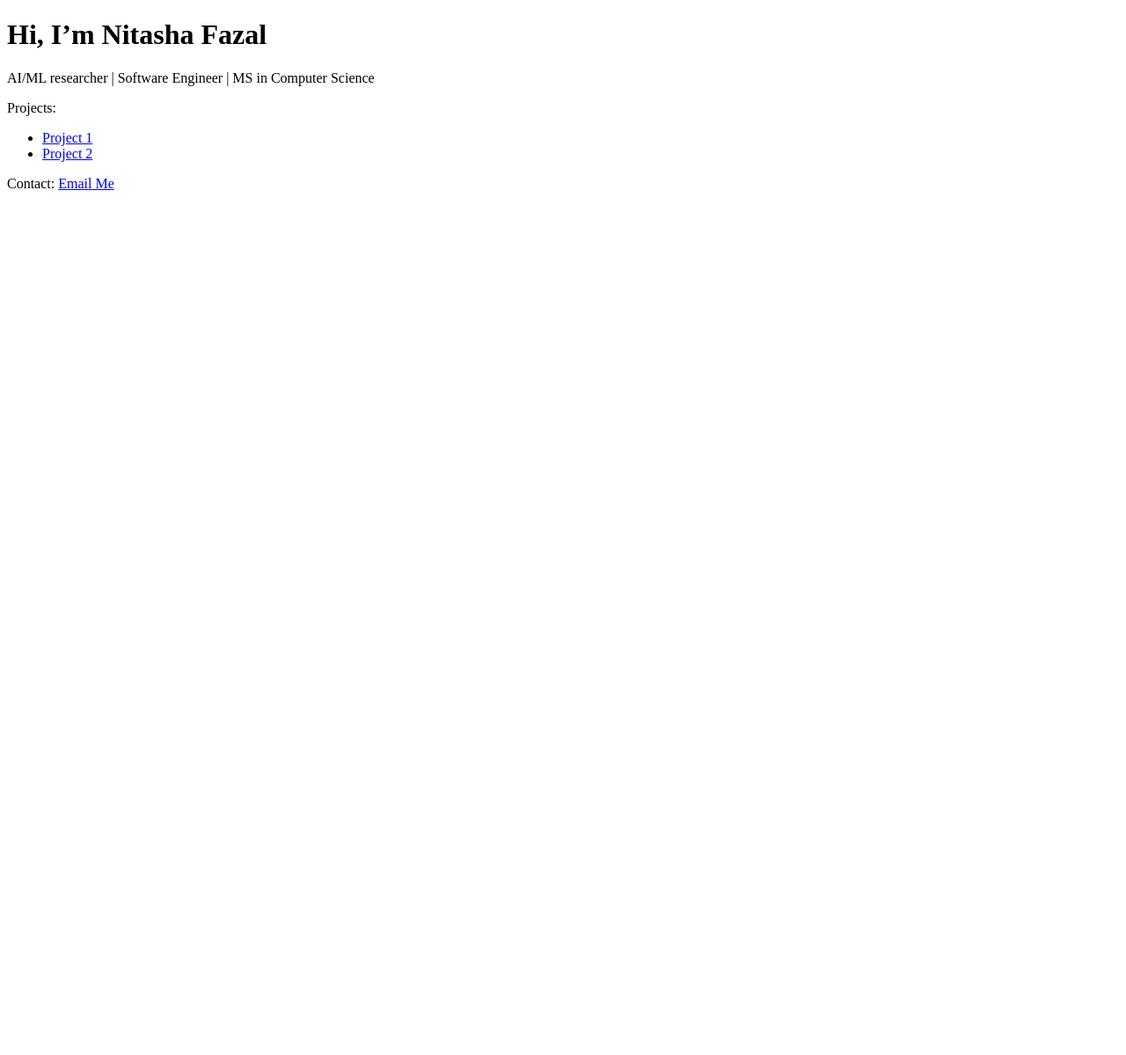
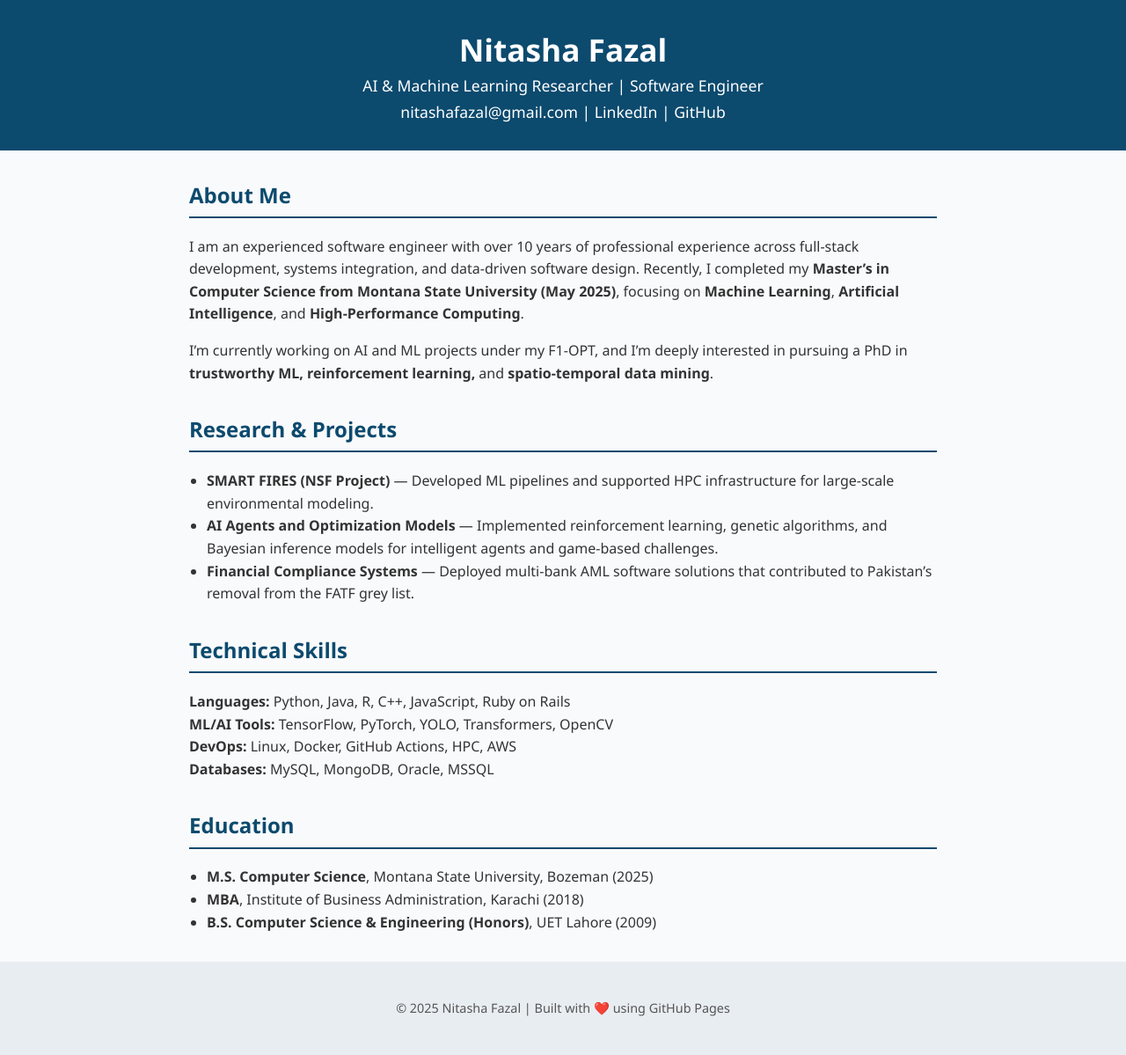
Before and after one commit to nitashaf/nitashaf.github.io, a plain HTML site: page index.html in a window 1280 px wide. Shown: the whole page at 88% size. Before the commit the page ends 800 px from the top, so only its background shows below. Drawn offline with Linux system fonts and the light colour scheme.

Commit message:
Update index.html

```diff
--- a/index.html
+++ b/index.html
@@ -1,16 +1,117 @@
+
 <!DOCTYPE html>
-<html>
+<html lang="en">
 <head>
-  <title>Nitasha Fazal</title>
+  <meta charset="UTF-8">
+  <meta name="viewport" content="width=device-width, initial-scale=1.0">
+  <title>Nitasha Fazal | AI & ML Researcher</title>
+  <style>
+    body {
+      font-family: 'Segoe UI', Arial, sans-serif;
+      background-color: #f9fafc;
+      color: #333;
+      margin: 0;
+      padding: 0;
+    }
+    header {
+      background-color: #0c4a6e;
+      color: white;
+      text-align: center;
+      padding: 2em 1em;
+    }
+    header h1 {
+      margin: 0;
+      font-size: 2.2em;
+    }
+    header p {
+      margin: 0.3em 0 0;
+      font-size: 1.1em;
+    }
+    section {
+      max-width: 850px;
+      margin: 2em auto;
+      padding: 0 1.5em;
+      line-height: 1.6;
+    }
+    h2 {
+      color: #0c4a6e;
+      border-bottom: 2px solid #0c4a6e;
+      padding-bottom: 0.2em;
+    }
+    a {
+      color: #0c4a6e;
+      text-decoration: none;
+    }
+    a:hover {
+      text-decoration: underline;
+    }
+    ul {
+      margin: 0;
+      padding-left: 20px;
+    }
+    footer {
+      text-align: center;
+      padding: 2em 1em;
+      background-color: #e8edf2;
+      color: #555;
+      font-size: 0.9em;
+    }
+  </style>
 </head>
+
 <body>
-  <h1>Hi, I’m Nitasha Fazal</h1>
-  <p>AI/ML researcher | Software Engineer | MS in Computer Science</p>
-  <p>Projects:</p>
-  <ul>
-    <li><a href="https://github.com/nitashaf/project1">Project 1</a></li>
-    <li><a href="https://github.com/nitashaf/project2">Project 2</a></li>
-  </ul>
-  <p>Contact: <a href="mailto:nitashafazal@gmail.com">Email Me</a></p>
+  <header>
+    <h1>Nitasha Fazal</h1>
+    <p>AI & Machine Learning Researcher | Software Engineer</p>
+    <p><a href="mailto:nitashafazal@gmail.com" style="color:#fff;">nitashafazal@gmail.com</a> |
+       <a href="https://linkedin.com/in/nitasha-fazal" style="color:#fff;">LinkedIn</a> |
+       <a href="https://github.com/nitashaf" style="color:#fff;">GitHub</a></p>
+  </header>
+
+  <section>
+    <h2>About Me</h2>
+    <p>
+      I am an experienced software engineer with over 10 years of professional experience across full-stack
+      development, systems integration, and data-driven software design. Recently, I completed my
+      <strong>Master’s in Computer Science from Montana State University (May 2025)</strong>,
+      focusing on <strong>Machine Learning</strong>, <strong>Artificial Intelligence</strong>, and <strong>High-Performance Computing</strong>.
+    </p>
+    <p>
+      I’m currently working on AI and ML projects under my F1-OPT, and I’m deeply interested in
+      pursuing a PhD in <strong>trustworthy ML, reinforcement learning,</strong> and <strong>spatio-temporal data mining</strong>.
+    </p>
+  </section>
+
+  <section>
+    <h2>Research & Projects</h2>
+    <ul>
+      <li><strong>SMART FIRES (NSF Project)</strong> — Developed ML pipelines and supported HPC infrastructure for large-scale environmental modeling.</li>
+      <li><strong>AI Agents and Optimization Models</strong> — Implemented reinforcement learning, genetic algorithms, and Bayesian inference models for intelligent agents and game-based challenges.</li>
+      <li><strong>Financial Compliance Systems</strong> — Deployed multi-bank AML software solutions that contributed to Pakistan’s removal from the FATF grey list.</li>
+    </ul>
+  </section>
+
+  <section>
+    <h2>Technical Skills</h2>
+    <p>
+      <strong>Languages:</strong> Python, Java, R, C++, JavaScript, Ruby on Rails<br>
+      <strong>ML/AI Tools:</strong> TensorFlow, PyTorch, YOLO, Transformers, OpenCV<br>
+      <strong>DevOps:</strong> Linux, Docker, GitHub Actions, HPC, AWS<br>
+      <strong>Databases:</strong> MySQL, MongoDB, Oracle, MSSQL
+    </p>
+  </section>
+
+  <section>
+    <h2>Education</h2>
+    <ul>
+      <li><strong>M.S. Computer Science</strong>, Montana State University, Bozeman (2025)</li>
+      <li><strong>MBA</strong>, Institute of Business Administration, Karachi (2018)</li>
+      <li><strong>B.S. Computer Science & Engineering (Honors)</strong>, UET Lahore (2009)</li>
+    </ul>
+  </section>
+
+  <footer>
+    <p>© 2025 Nitasha Fazal | Built with ❤️ using GitHub Pages</p>
+  </footer>
 </body>
 </html>
```
